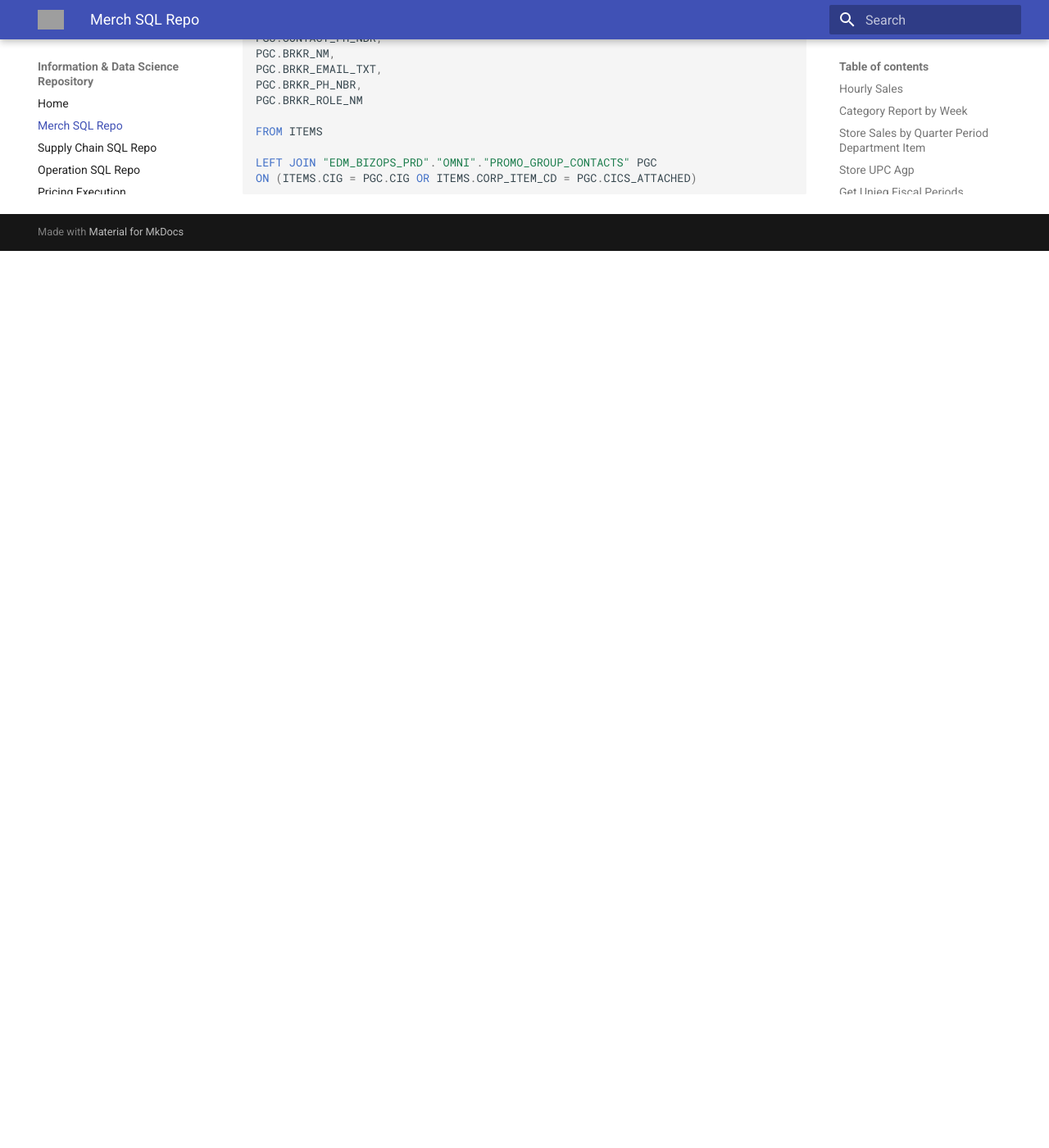
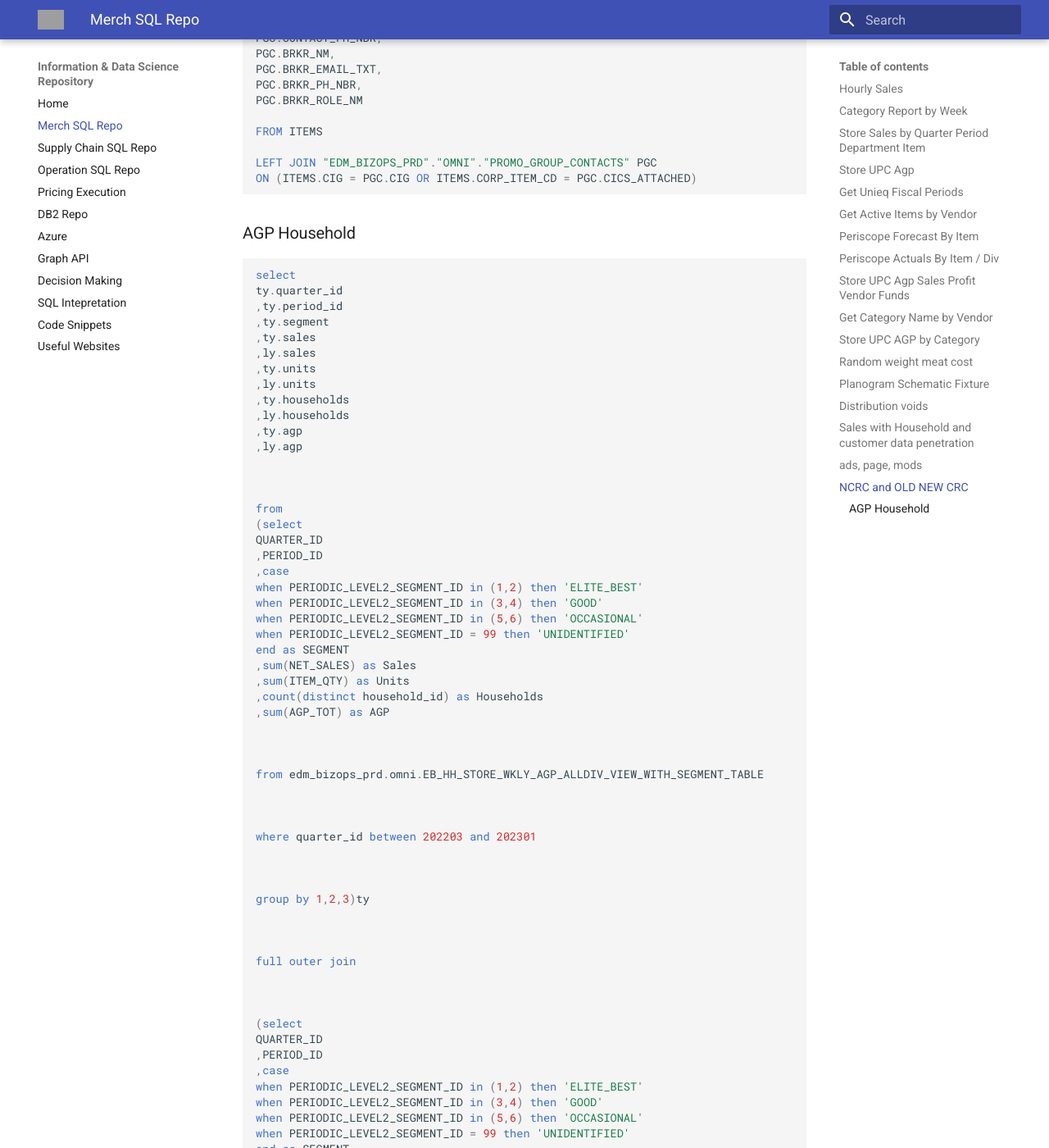
Before and after one commit to idahopotato1/sql_repo, an MkDocs documentation site: the page built from docs/merch_sql.md, in a window 1280 px wide and 1400 px high, scrolled down 27251 px. Shown: the whole window at 82% size. Built offline with MkDocs 1.6.1 and Material for MkDocs 9.7.7, drawn with Linux system fonts in a browser that asks for light colours; before the commit the page ends 27557 px from its top, so only the background shows below that; some of the changed text lies outside the part shown; grey boxes are pictures that could not be loaded.

Commit message:
add more

````diff
--- a/docs/merch_sql.md
+++ b/docs/merch_sql.md
@@ -1419,5 +1419,87 @@ LEFT JOIN "EDM_BIZOPS_PRD"."OMNI"."PROMO_GROUP_CONTACTS" PGC
 ON (ITEMS.CIG = PGC.CIG OR ITEMS.CORP_ITEM_CD = PGC.CICS_ATTACHED)
 ```
 
+### AGP Household
+```sql
+select
+ty.quarter_id
+,ty.period_id
+,ty.segment
+,ty.sales
+,ly.sales
+,ty.units
+,ly.units
+,ty.households
+,ly.households
+,ty.agp
+,ly.agp
+
+
+
+from
+(select
+QUARTER_ID
+,PERIOD_ID
+,case
+when PERIODIC_LEVEL2_SEGMENT_ID in (1,2) then 'ELITE_BEST'
+when PERIODIC_LEVEL2_SEGMENT_ID in (3,4) then 'GOOD'
+when PERIODIC_LEVEL2_SEGMENT_ID in (5,6) then 'OCCASIONAL'
+when PERIODIC_LEVEL2_SEGMENT_ID = 99 then 'UNIDENTIFIED'
+end as SEGMENT
+,sum(NET_SALES) as Sales
+,sum(ITEM_QTY) as Units
+,count(distinct household_id) as Households
+,sum(AGP_TOT) as AGP
+
+
+
+from edm_bizops_prd.omni.EB_HH_STORE_WKLY_AGP_ALLDIV_VIEW_WITH_SEGMENT_TABLE
+
+
+
+where quarter_id between 202203 and 202301
+
+
+
+group by 1,2,3)ty
+
+
+
+full outer join
+
+
+
+(select
+QUARTER_ID
+,PERIOD_ID
+,case
+when PERIODIC_LEVEL2_SEGMENT_ID in (1,2) then 'ELITE_BEST'
+when PERIODIC_LEVEL2_SEGMENT_ID in (3,4) then 'GOOD'
+when PERIODIC_LEVEL2_SEGMENT_ID in (5,6) then 'OCCASIONAL'
+when PERIODIC_LEVEL2_SEGMENT_ID = 99 then 'UNIDENTIFIED'
+end as SEGMENT
+,sum(NET_SALES) as Sales
+,sum(ITEM_QTY) as Units
+,count(distinct household_id) as Households
+,sum(AGP_TOT) as AGP
+
+
+
+from edm_bizops_prd.omni.EB_HH_STORE_WKLY_AGP_ALLDIV_VIEW_WITH_SEGMENT_TABLE
+
+
+
+where quarter_id between 202103 and 202201
+
+
+
+group by 1,2,3)ly
+
+
+
+on ty.quarter_id = ly.quarter_id + 100
+and ty.period_id = ly.period_id + 100
+and ty.segment = ly.segment
+```
 
 [admonitions]: admonitions.md
````
Also changed, not shown: site/merch_sql/index.html, site/search/search_index.json, site/sitemap.xml, 1 other file.
